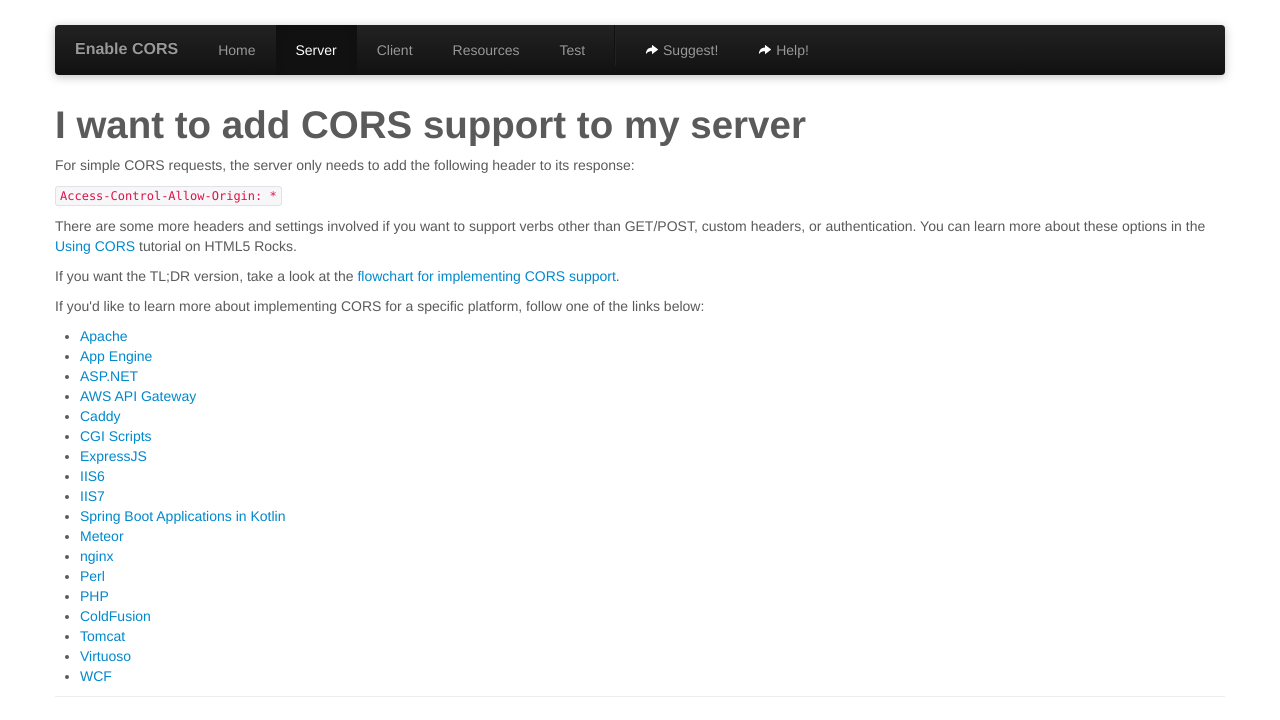
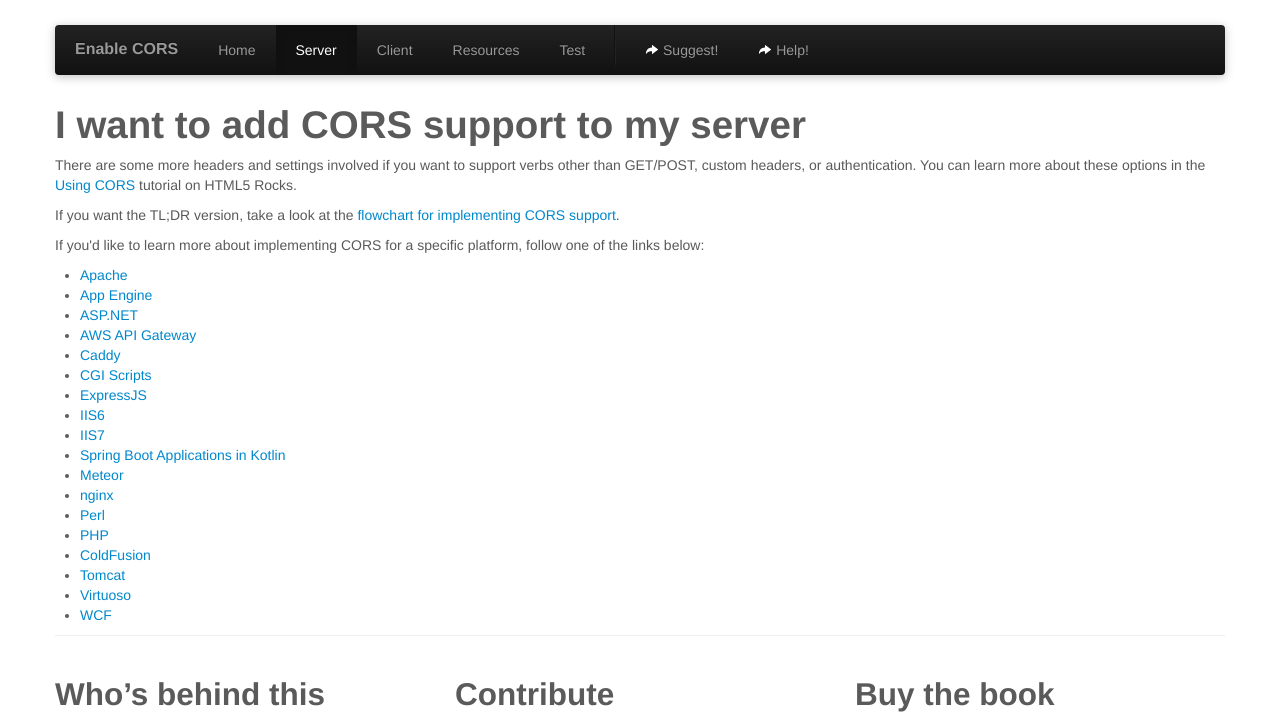
Before and after one commit to monsur/enable-cors.org, a Jekyll site: the page built from server.html, in a window 1280 px wide, cut to the strip 0-720 px from the top of the page. Built offline with Jekyll 4.4.1, drawn with Linux system fonts in a browser that asks for light colours.

Commit message:
Remove text encouraging use of wildcard

```diff
--- a/server.html
+++ b/server.html
@@ -6,10 +6,6 @@ title: enable cross-origin resource sharing
 	<div class="container">
 		<section>
 		<h1 id="server-side">I want to add CORS support to my server</h1>
-
-		<p>For simple CORS requests, the server only needs to add the following header to its response:</p>
-
-		<p><code>Access-Control-Allow-Origin: *</code></p>
 
 		<p>There are some more headers and settings involved if you want to support verbs other than GET/POST, custom headers, or authentication. You can learn more about these options in the <a href="http://www.html5rocks.com/en/tutorials/cors/">Using CORS</a> tutorial on HTML5 Rocks.<p>
 
```
